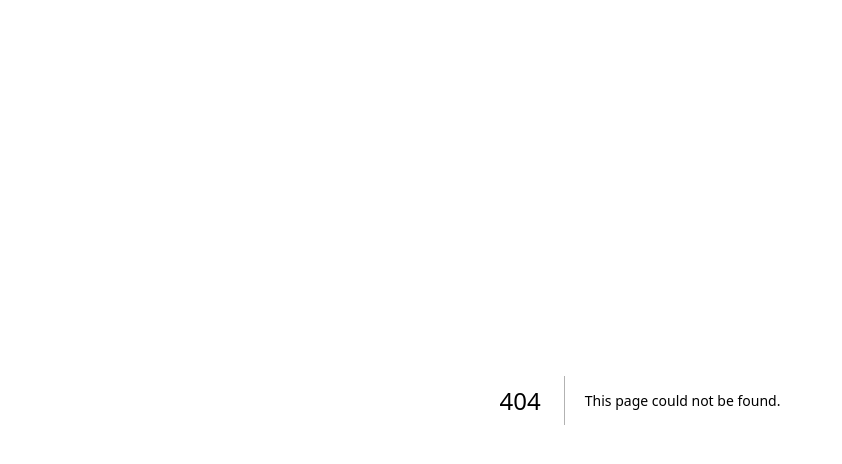
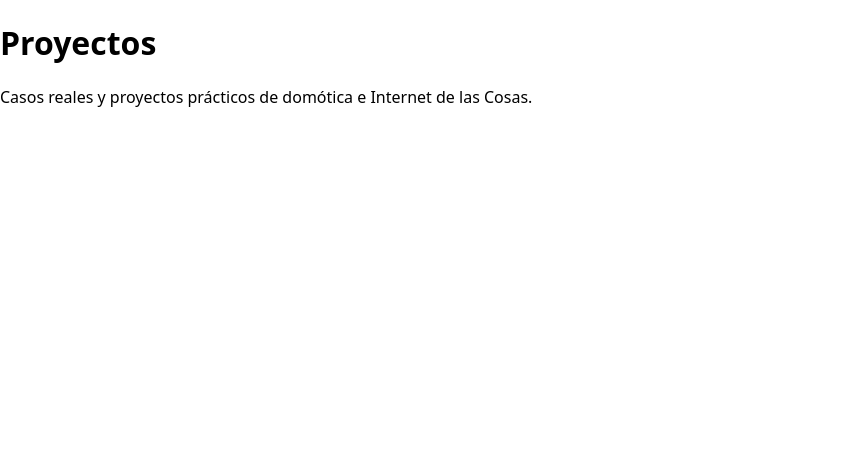
Before and after one commit to labdomotica/labdomotica-web, a Next.js app: page /proyectos in a window 1280 px wide. Before the commit this address had no page. Shown: the top 464 px of the page, without its empty margins (0-842 px from the left). Built offline with nearby package versions, Linux system fonts and the light colour scheme.

Commit message:
Add Proyectos page

```diff
--- /dev/null
+++ b/app/proyectos/page.js
@@ -0,0 +1,15 @@
+export const metadata = {
+  title: "Proyectos | LabDomotica",
+  description: "Proyectos reales de domótica e IoT documentados en LabDomotica."
+};
+
+export default function ProyectosPage() {
+  return (
+    <main className="max-w-5xl mx-auto px-6 py-16">
+      <h1 className="text-4xl font-bold mb-4">Proyectos</h1>
+      <p className="text-light/70">
+        Casos reales y proyectos prácticos de domótica e Internet de las Cosas.
+      </p>
+    </main>
+  );
+}
```
